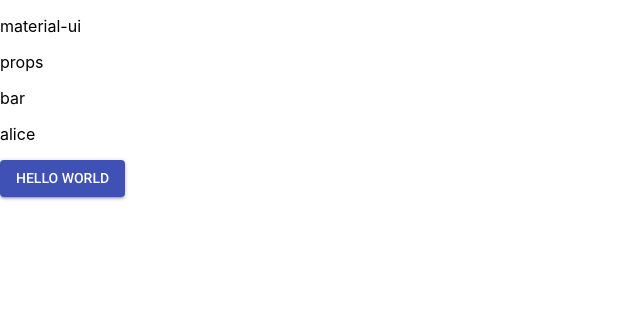
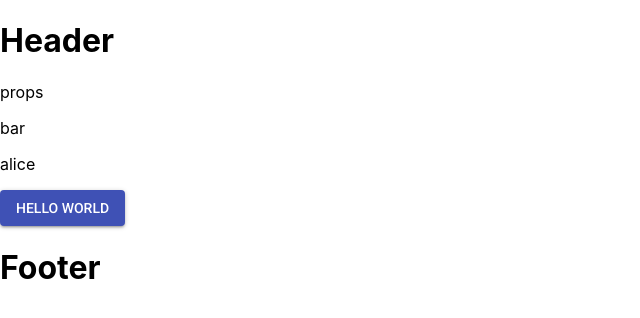
Before and after one commit to ratelChief/React-redux-flow-material-ui, a React (Create React App) app: page / in a window 1280 px wide. Shown: the top 318 px of the page, without its empty margins (0-640 px from the left). Built offline with nearby package versions, Linux system fonts and the light colour scheme.

Commit message:
added basic structure for future nesting try-out

```diff
--- a/src/App.js
+++ b/src/App.js
@@ -1,7 +1,7 @@
 // @flow
 import * as React from 'react';
-import MyComponent from './MyComponent';
-import MyClassComponent from './MyClassComponent';
+
+import { Header, Footer, Main } from './styles';
 
 type Props = {
   foo?: string,
@@ -11,14 +11,17 @@ type Props = {
 export default class App extends React.Component<Props> {
   render() {
     return (
-      <div className="App">
-        <header className="App-header"> <p> material-ui</p> </header>
-        <MyClassComponent
+      <>
+        <Header />
+
+        <Main
           foo={'props'}
           bar={'bar'}
+          name={ 'alice' }
         />
-        <MyComponent name={ 'alice' } />
-      </div>
+
+        <Footer />
+      </>
     );
   }
 }
--- /dev/null
+++ b/src/styles/Footer.js
@@ -0,0 +1,6 @@
+import * as React from 'react';
+
+export default props =>
+  <div>
+    <h1>Footer</h1>
+  </div>;
--- /dev/null
+++ b/src/styles/Header.js
@@ -0,0 +1,6 @@
+import * as React from 'react';
+
+export default props =>
+  <div>
+    <h1>Header</h1>
+  </div>;
--- /dev/null
+++ b/src/styles/Main.js
@@ -0,0 +1,14 @@
+import * as React from 'react';
+import MyComponent from '../MyComponent';
+import MyClassComponent from '../MyClassComponent';
+
+export default props =>
+  <>
+    <MyClassComponent
+      foo={props.foo}
+      bar={props.bar}
+    />
+    <MyComponent
+      name={props.name}
+    />
+  </>;
--- /dev/null
+++ b/src/styles/index.js
@@ -0,0 +1,8 @@
+import Header from './Header';
+import Footer from './Footer';
+import Main from './Main';
+
+
+export {
+  Header, Footer, Main
+};
```
